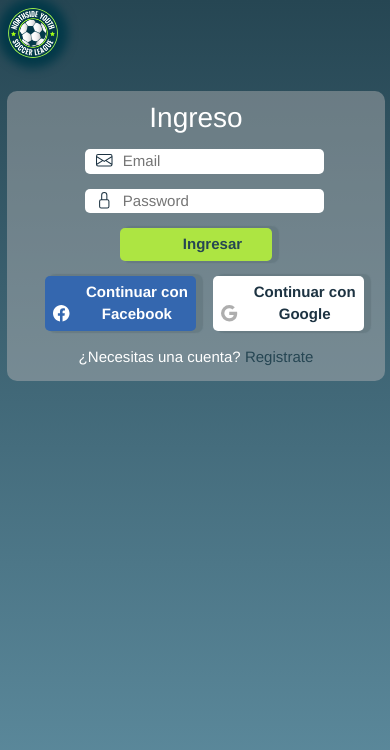
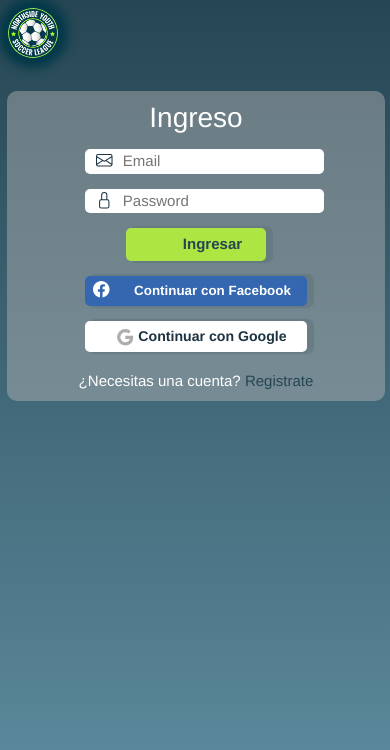
Before and after one commit to DavidTorcates/NYSL-app, a Vue app: page /login in a window 390 px wide. Shown: the top 750 px of the page. Built offline with nearby package versions, Linux system fonts and the light colour scheme; no server answers.

Commit message:
Listo trabajo día lunes

```diff
--- a/src/assets/css/main.css
+++ b/src/assets/css/main.css
@@ -328,10 +328,10 @@ body {
 .container2 {
   background: rgba(193, 189, 189, 0.421);
   width: 70%;
-  height: 310px;
+  height: 315px;
   border-radius: 10px;
   padding-top: 10px;
-  margin: -2% 25%;
+  margin: -2% 17%;
   margin-top: 2%;
   font-size: 1.3em; }
   @media only screen and (max-width: 992px) and (orientation: landscape) {
@@ -339,16 +339,38 @@ body {
       height: 300px;
       margin-bottom: 20px;
       font-size: 1em; } }
+  @media only screen and (max-width: 576px) and (orientation: portrait) {
+    .container2 {
+      height: 310px !important; } }
   .container2 .facebook {
     background: #3467Af;
     color: #ffff;
     width: 40%;
     padding-left: 0%;
-    margin-top: 0px; }
+    margin-top: 0px;
+    font-size: .9em; }
+    @media only screen and (max-width: 576px) and (orientation: portrait) {
+      .container2 .facebook {
+        width: 70%;
+        font-size: .89em;
+        margin-bottom: 0px; } }
+    @media only screen and (max-width: 992px) and (orientation: landscape) {
+      .container2 .facebook {
+        font-size: .65em; } }
   .container2 .iconface {
     color: #ffff !important;
     position: relative;
-    left: 25px !important; }
+    left: 35px !important; }
+    @media only screen and (max-width: 576px) and (orientation: portrait) {
+      .container2 .iconface {
+        top: 44%;
+        left: 25px !important;
+        position: relative !important; } }
+    @media only screen and (max-width: 992px) and (orientation: landscape) {
+      .container2 .iconface {
+        top: 10px !important;
+        left: 30px !important;
+        position: relative; } }
   .container2 .icon {
     color: #1d3342;
     font-size: 1.1em;
@@ -357,12 +379,30 @@ body {
   .container2 .icongo {
     color: rgba(128, 128, 128, 0.637);
     position: relative;
-    left: 25px; }
+    left: 35px; }
+    @media only screen and (max-width: 576px) and (orientation: portrait) {
+      .container2 .icongo {
+        top: 48px !important;
+        left: -190px !important;
+        position: relative !important; } }
+    @media only screen and (max-width: 992px) and (orientation: landscape) {
+      .container2 .icongo {
+        top: 10px !important;
+        left: 27px;
+        position: relative; } }
   .container2 .google {
     color: #1d3342;
     background: white;
     width: 40%;
-    margin-bottom: 15px; }
+    margin-bottom: -10px; }
+    @media only screen and (max-width: 576px) and (orientation: portrait) {
+      .container2 .google {
+        width: 70%;
+        font-size: .94em;
+        margin-bottom: -10px; } }
+    @media only screen and (max-width: 992px) and (orientation: landscape) {
+      .container2 .google {
+        font-size: .65em; } }
   .container2 .inputSignup {
     background-color: #ade542;
     margin-top: 20px; }
--- a/src/assets/scss/pages/_login.scss
+++ b/src/assets/scss/pages/_login.scss
@@ -1,10 +1,10 @@
 .container2{
    background: rgba(193, 189, 189, 0.421);
    width: 70%;
-   height: 310px;
+   height: 315px;
    border-radius: 10px;
    padding-top: 10px;
-   margin: -2% 25%;
+   margin: -2% 17%;
    margin-top: 2%;
    font-size: 1.3em;
 
@@ -13,17 +13,39 @@
     margin-bottom: 20px;
     font-size: 1em;
 }
+@media only screen and (max-width: 576px) and (orientation: portrait) {
+    height: 310px !important;
+}
    .facebook{
        background: #3467Af;
        color: #ffff;
        width: 40%;
-       padding-left: 0%;
+       padding-left:0%;
        margin-top: 0px;
+       font-size: .9em;
+       @media only screen and (max-width: 576px) and (orientation: portrait) {
+        width: 70%;
+        font-size: .89em;
+        margin-bottom: 0px;
+   }
+   @media only screen and (max-width: 992px) and (orientation: landscape) {
+    font-size: .65em;
+}
    }
    .iconface{
        color:#ffff !important;
        position: relative;
-       left: 25px !important;
+       left: 35px !important;
+       @media only screen and (max-width: 576px) and (orientation: portrait) {
+        top: 44%;
+        left: 25px !important;
+        position: relative !important;
+    }
+    @media only screen and (max-width: 992px) and (orientation: landscape) {
+        top: 10px !important;
+        left: 30px !important;
+        position: relative;
+    }
    }
 
    .icon{
@@ -35,13 +57,30 @@
    .icongo{
        color:rgba(128, 128, 128, 0.637);
        position: relative;
-       left: 25px;
+       left: 35px;
+       @media only screen and (max-width: 576px) and (orientation: portrait) {
+        top: 48px !important;
+        left: -190px !important;
+        position: relative !important;
+    }@media only screen and (max-width: 992px) and (orientation: landscape) {
+        top: 10px !important;
+        left: 27px;
+        position: relative;
+    }
    }
    .google{
        color: $color-navbar;
        background: white;
        width: 40%;
-       margin-bottom: 15px;
+       margin-bottom: -10px;
+       @media only screen and (max-width: 576px) and (orientation: portrait) {
+        width: 70%;
+        font-size: .94em;
+        margin-bottom: -10px;
+   }
+   @media only screen and (max-width: 992px) and (orientation: landscape) {
+    font-size: .65em;
+}
     }
     .inputSignup{
         background-color: $color-primario;
--- a/src/views/Login.vue
+++ b/src/views/Login.vue
@@ -3,7 +3,7 @@
     <router-link class="navbar-brand" to="/">
       <img id="logoinicio" alt="Futbol logo" src="../assets/nysl_logo.png" />
     </router-link>
-    <div class="container2">
+    <div class="container2 container">
       <h3>Ingreso</h3>
       <b-icon icon="envelope" class ="icon"></b-icon>
       <input class="input" type="email" placeholder="Email" v-model="email" />
@@ -18,10 +18,12 @@
       <br />
       <button class="input" @click="login">Ingresar</button>
       <br />
+       <b-col sm="12" lg="12">
       <b-icon icon="facebook" class ="icon iconface"></b-icon>
-      <button class="input facebook">Continuar con Facebook</button>
+      <button class="input facebook" >Continuar con Facebook</button>
       <b-icon icon="google" class ="icon icongo"></b-icon>
-      <button class="input google">Continuar con Google</button>
+      <button class="input google" >Continuar con Google</button>
+      </b-col>
       <br />
       <p>
         ¿Necesitas una cuenta?
```
Also changed, not shown: src/router/index.js (+0 -8 lines).
